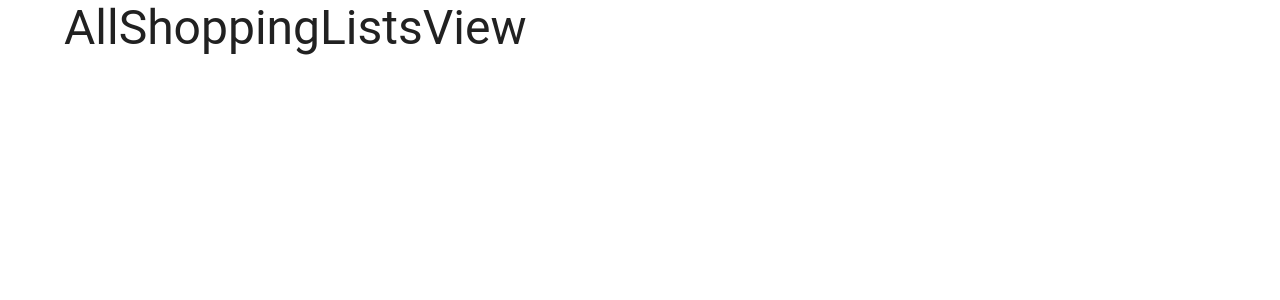
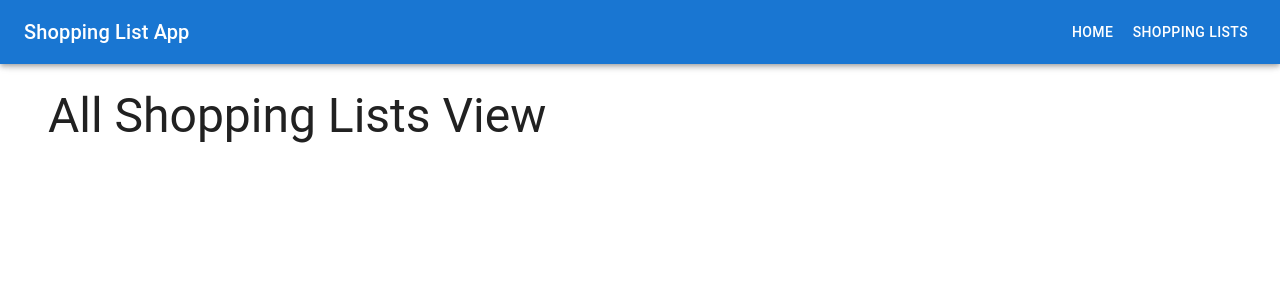
Before and after one commit to bac-dam-1991/shopping-list-app, a React (Create React App) app in the folder front-end/: page /shopping-lists in a window 1280 px wide. Shown: the top 300 px of the page. Built offline with nearby package versions, Linux system fonts and the light colour scheme.

Commit message:
Added Navbar.

```diff
--- a/front-end/src/App.tsx
+++ b/front-end/src/App.tsx
@@ -1,5 +1,6 @@
 import { CssBaseline } from "@mui/material";
 import { BrowserRouter, Routes, Route } from "react-router-dom";
+import { Navbar } from "./components/Navbar";
 import { AllShoppingListsView } from "./views/AllShoppingListsView";
 import { HomeView } from "./views/HomeView";
 import { NotFoundView } from "./views/NotFoundView";
@@ -9,6 +10,7 @@
   return (
     <BrowserRouter>
       <CssBaseline />
+      <Navbar>
         <Routes>
           <Route path="/" element={<HomeView />} />
           <Route path="/shopping-lists">
@@ -17,6 +19,7 @@
           </Route>
           <Route path="*" element={<NotFoundView />} />
         </Routes>
+      </Navbar>
     </BrowserRouter>
   );
 };
--- /dev/null
+++ b/front-end/src/components/Navbar.tsx
@@ -0,0 +1,117 @@
+import { ReactNode, useState } from "react";
+import AppBar from "@mui/material/AppBar";
+import Box from "@mui/material/Box";
+import CssBaseline from "@mui/material/CssBaseline";
+import Divider from "@mui/material/Divider";
+import Drawer from "@mui/material/Drawer";
+import IconButton from "@mui/material/IconButton";
+import List from "@mui/material/List";
+import ListItem from "@mui/material/ListItem";
+import ListItemButton from "@mui/material/ListItemButton";
+import ListItemText from "@mui/material/ListItemText";
+import MenuIcon from "@mui/icons-material/Menu";
+import Toolbar from "@mui/material/Toolbar";
+import Typography from "@mui/material/Typography";
+import Button from "@mui/material/Button";
+import { Link } from "react-router-dom";
+
+interface NavbarProps {
+  children: ReactNode;
+}
+
+const drawerWidth = 240;
+const navItems = [
+  { label: "Home", path: "/" },
+  { label: "Shopping Lists", path: "/shopping-lists" },
+];
+
+export const Navbar = ({ children }: NavbarProps) => {
+  const [mobileOpen, setMobileOpen] = useState(false);
+
+  const handleDrawerToggle = () => {
+    setMobileOpen((prevState) => !prevState);
+  };
+
+  const drawer = (
+    <Box onClick={handleDrawerToggle} sx={{ textAlign: "center" }}>
+      <Typography variant="h6" sx={{ my: 2 }}>
+        Shopping List App
+      </Typography>
+      <Divider />
+      <List>
+        {navItems.map((item) => (
+          <ListItem key={item.label} disablePadding>
+            <ListItemButton
+              component={Link}
+              to={item.path}
+              sx={{ textAlign: "center" }}
+            >
+              <ListItemText primary={item.label} />
+            </ListItemButton>
+          </ListItem>
+        ))}
+      </List>
+    </Box>
+  );
+
+  return (
+    <Box sx={{ display: "flex" }}>
+      <CssBaseline />
+      <AppBar component="nav">
+        <Toolbar>
+          <IconButton
+            color="inherit"
+            aria-label="open drawer"
+            edge="start"
+            onClick={handleDrawerToggle}
+            sx={{ mr: 2, display: { sm: "none" } }}
+          >
+            <MenuIcon />
+          </IconButton>
+          <Typography
+            variant="h6"
+            component="div"
+            sx={{ flexGrow: 1, display: { xs: "none", sm: "block" } }}
+          >
+            Shopping List App
+          </Typography>
+          <Box sx={{ display: { xs: "none", sm: "block" } }}>
+            {navItems.map((item) => (
+              <Button
+                component={Link}
+                to={item.path}
+                key={item.label}
+                sx={{ color: "#fff" }}
+              >
+                {item.label}
+              </Button>
+            ))}
+          </Box>
+        </Toolbar>
+      </AppBar>
+      <Box component="nav">
+        <Drawer
+          variant="temporary"
+          open={mobileOpen}
+          onClose={handleDrawerToggle}
+          ModalProps={{
+            keepMounted: true, // Better open performance on mobile.
+          }}
+          sx={{
+            display: { xs: "block", sm: "none" },
+            "& .MuiDrawer-paper": {
+              boxSizing: "border-box",
+              width: drawerWidth,
+            },
+          }}
+        >
+          {drawer}
+        </Drawer>
+      </Box>
+      <Box component="main" sx={{ p: 3 }}>
+        <Toolbar />
+        {children}
+      </Box>
+    </Box>
+  );
+};
--- a/front-end/src/views/AllShoppingListsView.tsx
+++ b/front-end/src/views/AllShoppingListsView.tsx
@@ -4,7 +4,7 @@
   return (
     <Container>
       <Typography variant="h3" component="h1">
-        AllShoppingListsView
+        All Shopping Lists View
       </Typography>
     </Container>
   );
--- a/front-end/src/views/ShoppingListView.tsx
+++ b/front-end/src/views/ShoppingListView.tsx
@@ -4,7 +4,7 @@
   return (
     <Container>
       <Typography variant="h3" component="h1">
-        ShoppingListView
+        Shopping List View
       </Typography>
     </Container>
   );
```
Lines whose indentation alone changed are shown as unchanged.
